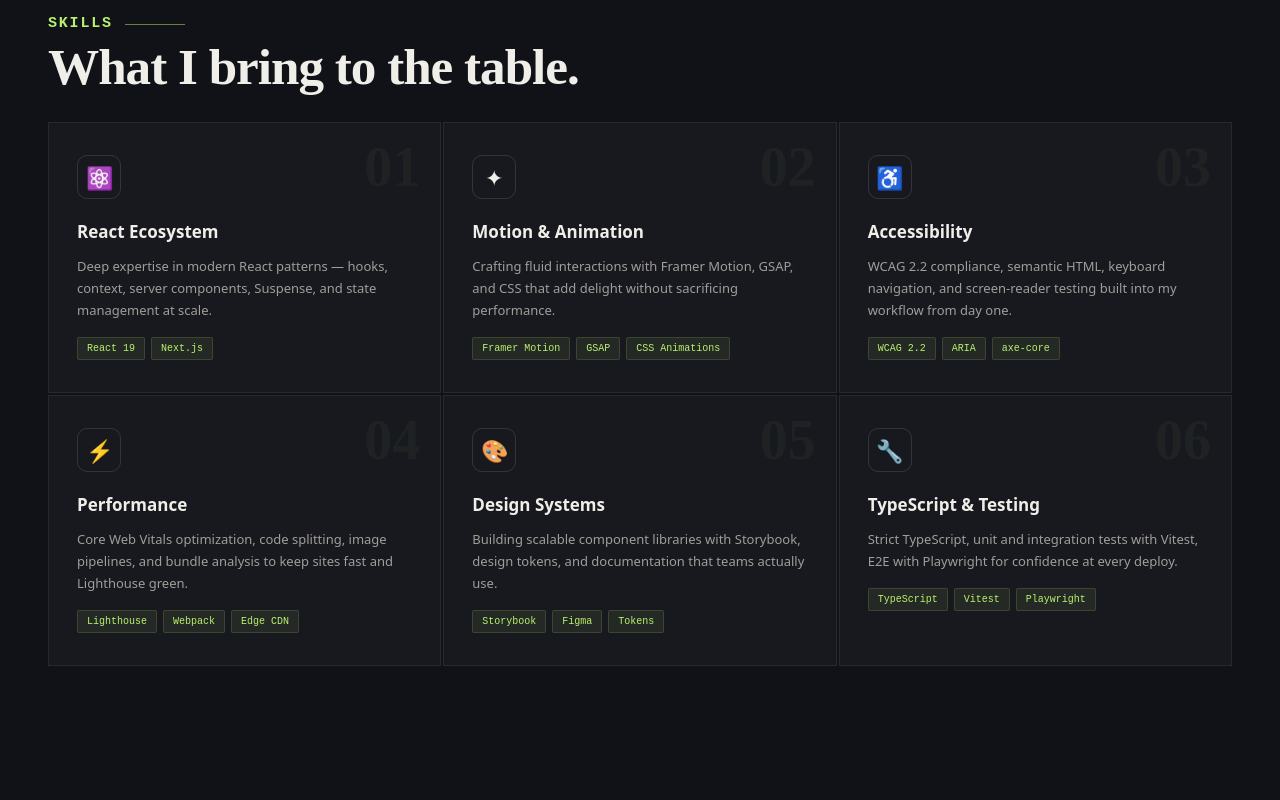
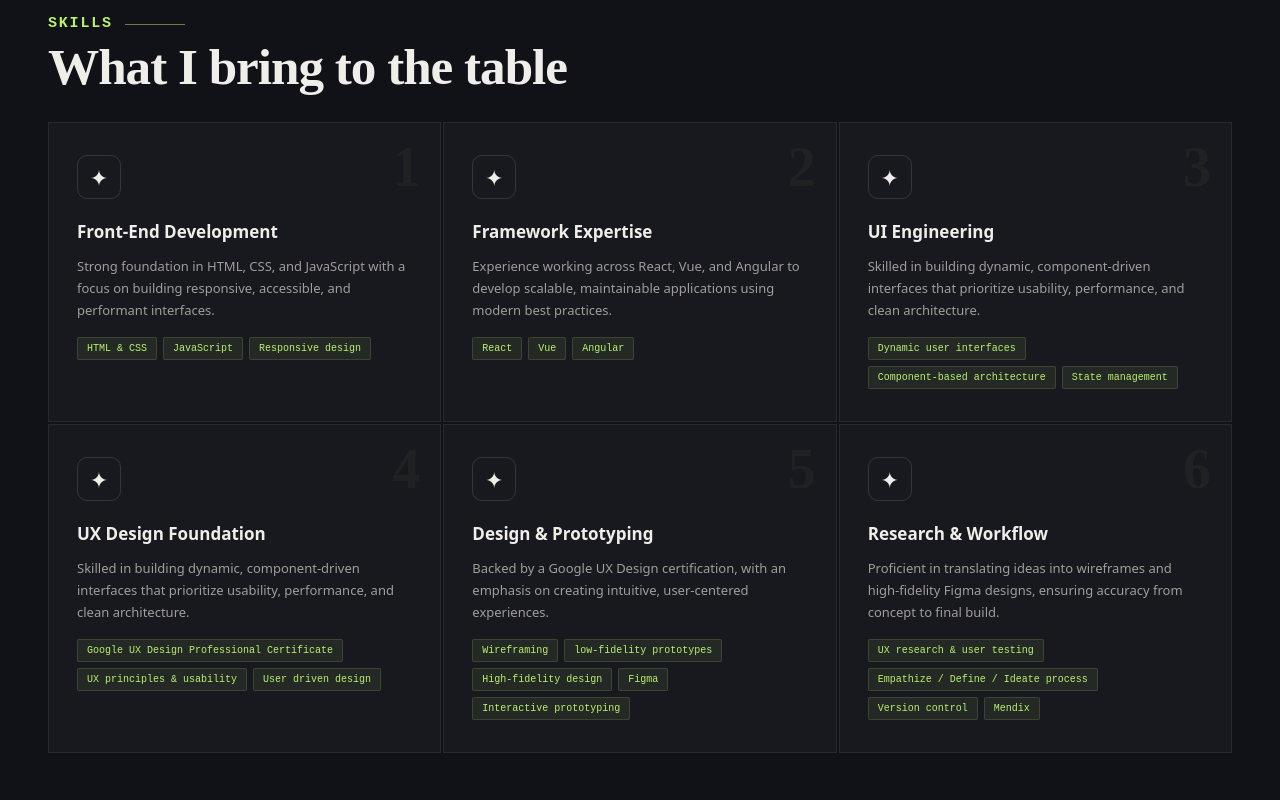
Before and after one commit to mdodd8/my-portfolio, a React (Vite) app: page / in a window 1280 px wide. Shown: the part 1460-2260 px from the top of the page. Built offline with nearby package versions, Linux system fonts and the light colour scheme.

Commit message:
updated structure. Added Skills section and interface

```diff
--- a/src/App.tsx
+++ b/src/App.tsx
@@ -1,98 +1,60 @@
 import './App.css'
-import { BrowserRouter as Router, Routes, Route } from 'react-router-dom';
 import Dashboard from "./Components/Dashboard/Dashboard.tsx";
-import Layout from "./Components/Layout/Layout.tsx";
 import About from "./Components/About/About.tsx";
 import Work from "./Components/Work/Work.tsx";
+import Skills from "./Components/Skills/Skills.tsx";
+import Experience from "./Components/Experience/Experience.tsx";
 import Contact from "./Components/Contact/Contact.tsx";
-import Skills from "./Components/Skills/Skills.tsx";
 
+const scrollTo = (id: string) => {
+    document.querySelector(`#${id}`)?.scrollIntoView({ behavior: 'smooth' });
+};
 
 function App() {
   // const [count, setCount] = useState(0)
 
   return (
-      <Router>
-          <Routes>
-              <Route element={<Layout />}>
-                  <Route path="/" element={<Dashboard />} />
-                  <Route path="/about" element={<About />} />
-                  <Route path="/work" element={<Work />} />
-                  <Route path="/skills" element={<Skills />} />
-                  <Route path="/contact" element={<Contact />} />
-              </Route>
-          </Routes>
-      </Router>
-      // <>
-      //     <nav id="nav">
-      //         <a href="#" className="nav-logo">alex<span>.dev</span></a>
-      //         <ul className="nav-links">
-      //             <li><a href="#work">Work</a></li>
-      //             <li><a href="#about">About</a></li>
-      //             <li><a href="#skills">Skills</a></li>
-      //             <li><a href="#contact">Contact</a></li>
-      //         </ul>
-      //         <button className="nav-cta">Hire Me</button>
-      //     </nav>
-      //     <div className="cursor" id="cursor"></div>
-      //     <div className="cursor-ring" id="cursorRing"></div>
-      //     <section className="hero" id="hero">
-      //         <div className="hero-bg-grid"></div>
-      //         <div className="hero-orb hero-orb-1"></div>
-      //         <div className="hero-orb hero-orb-2"></div>
-      //
-      //         <p className="hero-label">Available for freelance · Based in San Francisco</p>
-      //
-      //         <h1 className="hero-headline">
-      //             Frontend<br/>
-      //             <span className="line2">Developer &</span><br/>
-      //             <span className="accent-word">Craftsman.</span>
-      //         </h1>
-      //
-      //         <div className="hero-bottom">
-      //             <p className="hero-desc">
-      //                 I build <strong>fast, beautiful interfaces</strong> that feel as good as they look.
-      //                 React, TypeScript, motion design — from idea to pixel-perfect reality.
-      //             </p>
-      //             <div className="hero-actions">
-      //                 <div className="hero-btn-group">
-      //                     <button>
-      //                         Work
-      //                     </button>
-      //                     <button>Talk</button>
-      //                     {/*<button className="btn-primary"*/}
-      //                     {/*        onClick="document.querySelector('#work').scrollIntoView({behavior:'smooth'})">View My*/}
-      //                     {/*    Work*/}
-      //                     {/*</button>*/}
-      //                     {/*<button className="btn-ghost"*/}
-      //                     {/*        onClick="document.querySelector('#contact').scrollIntoView({behavior:'smooth'})">Let's*/}
-      //                     {/*    Talk*/}
-      //                     {/*</button>*/}
-      //                 </div>
-      //                 <div className="hero-scroll-hint">
-      //                     <span className="arrow">↓</span>
-      //                     <span>scroll to explore</span>
-      //                 </div>
-      //             </div>
-      //         </div>
-      //     </section>
-      //
-      //
-      //     <div className="marquee-wrap">
-      //         <div className="marquee-track">
-      //             <div
-      //                 className="marquee-item">React <span>✦</span> TypeScript <span>✦</span> Next.js <span>✦</span> Framer
-      //                 Motion <span>✦</span> Tailwind
-      //                 CSS <span>✦</span> GraphQL <span>✦</span> Node.js <span>✦</span> Figma <span>✦</span> Storybook <span>✦</span> Vitest <span>✦</span> Vercel <span>✦</span> Accessibility <span>✦</span> Performance <span>✦</span>
-      //             </div>
-      //             <div
-      //                 className="marquee-item">React <span>✦</span> TypeScript <span>✦</span> Next.js <span>✦</span> Framer
-      //                 Motion <span>✦</span> Tailwind
-      //                 CSS <span>✦</span> GraphQL <span>✦</span> Node.js <span>✦</span> Figma <span>✦</span> Storybook <span>✦</span> Vitest <span>✦</span> Vercel <span>✦</span> Accessibility <span>✦</span> Performance <span>✦</span>
-      //             </div>
-      //         </div>
-      //     </div>
-      // </>
+      <>
+          <header className="d-flex flex-row justify-content-between p-3 navbar"
+                  style={{borderBottom: '1px solid var(--accent)', alignItems: 'center'}}>
+              <a className="navbar-brand" href="#hero">
+                  MD
+              </a>
+              <nav className="nav-links" style={{gap: '40px'}}>
+                  <a href="#about">About</a>
+                  <a href="#work">Work</a>
+                  <a href="#skills">Skills</a>
+                  <a href="#contact">Contact</a>
+              </nav>
+              <button className="btn global-btn" onClick={() =>document.querySelector('#contact')?.scrollIntoView({behavior: 'smooth'})}>Contact Me</button>
+          </header>
+          <main>
+              <Dashboard scrollTo={scrollTo} />
+              <div className="carousel-wrap">
+                  <div className="carousel-track">
+                      <div className="marquee-item">React <span>✦</span> TypeScript <span>✦</span> Wireframing <span>✦</span> UX Design
+                          CSS <span>✦</span> HTML
+                          CSS <span>✦</span> Vue <span>✦</span> Angular <span>✦</span> Figma <span>✦</span> Mendix <span>✦</span> Git <span>✦</span> UX Research <span>✦</span> Dynamic Interfaces <span>✦</span> Performance <span>✦</span>
+                      </div>
+                      <div className="marquee-item">React <span>✦</span> TypeScript <span>✦</span> Wireframing <span>✦</span> UX Design
+                          CSS <span>✦</span> HTML
+                          CSS <span>✦</span> Vue <span>✦</span> Angular <span>✦</span> Figma <span>✦</span> Mendix <span>✦</span> Git <span>✦</span> UX Research <span>✦</span> Dynamic Interfaces <span>✦</span> Performance <span>✦</span>
+                      </div>
+                  </div>
+              </div>
+              <About />
+              <Skills />
+              <Experience />
+              <Work />
+              <Contact />
+          </main>
+          <footer>
+              <p className="footer-copy">© 2026 Melissa Dodd. All rights reserved.</p>
+              <a className="navbar-brand" href="#hero">
+                  MD
+              </a>
+          </footer>
+      </>
   )
 }
 
--- a/src/Components/Layout/Layout.tsx
+++ b/src/Components/Layout/Layout.tsx
@@ -14,32 +14,8 @@
 
     return (
         <div>
-            <header className="d-flex flex-row justify-content-between p-3 navbar"
-                    style={{borderBottom: '1px solid var(--accent)', alignItems: 'center'}}>
-                <a className="navbar-brand" href="#hero">
-                    MD
-                </a>
-                <nav className="nav-links" style={{gap: '40px'}}>
-                    <a href="#about">About</a>
-                    <a href="#work">Work</a>
-                    <a href="#skills">Skills</a>
-                    <a href="#contact">Contact</a>
-                </nav>
-                <button className="btn global-btn" onClick={() =>document.querySelector('#contact')?.scrollIntoView({behavior: 'smooth'})}>Contact Me</button>
-            </header>
+
             <Dashboard scrollTo={scrollTo}/>
-            <div className="carousel-wrap">
-                <div className="carousel-track">
-                    <div className="marquee-item">React <span>✦</span> TypeScript <span>✦</span> Next.js <span>✦</span> Framer
-                        Motion <span>✦</span> Tailwind
-                        CSS <span>✦</span> GraphQL <span>✦</span> Node.js <span>✦</span> Figma <span>✦</span> Storybook <span>✦</span> Vitest <span>✦</span> Vercel <span>✦</span> Accessibility <span>✦</span> Performance <span>✦</span>
-                    </div>
-                    <div className="marquee-item">React <span>✦</span> TypeScript <span>✦</span> Next.js <span>✦</span> Framer
-                        Motion <span>✦</span> Tailwind
-                        CSS <span>✦</span> GraphQL <span>✦</span> Node.js <span>✦</span> Figma <span>✦</span> Storybook <span>✦</span> Vitest <span>✦</span> Vercel <span>✦</span> Accessibility <span>✦</span> Performance <span>✦</span>
-                    </div>
-                </div>
-            </div>
             <About/>
             <Skills/>
             <Experience/>
@@ -47,12 +23,6 @@
 
 
             <Contact/>
-            <footer>
-                <p className="footer-copy">© 2026 Melissa Dodd. All rights reserved.</p>
-                <a className="navbar-brand" href="#hero">
-                    MD
-                </a>
-            </footer>
         </div>
     );
 }
--- a/src/Components/Skills/Skills.tsx
+++ b/src/Components/Skills/Skills.tsx
@@ -1,72 +1,98 @@
 import './Skills.css'
+import type {SkillsInterface} from "../../Interfaces/SkillsInterface.ts";
 
+
+const SkillArray: SkillsInterface[] = [
+    {
+        id: 1,
+        title: "Front-End Development",
+        description:
+            "Strong foundation in HTML, CSS, and JavaScript with a focus on building responsive, accessible, and performant interfaces.",
+        tags: [
+            {label: "HTML & CSS"},
+            {label: "JavaScript"},
+            {label: "Responsive design"},
+        ]
+    },
+    {
+        id: 2,
+        title: "Framework Expertise",
+        description:
+            "Experience working across React, Vue, and Angular to develop scalable, maintainable applications using modern best practices.",
+        tags: [
+            {label: "React"},
+            {label: "Vue"},
+            {label: "Angular"},
+        ]
+    },
+    {
+        id: 3,
+        title: "UI Engineering",
+        description:
+            "Skilled in building dynamic, component-driven interfaces that prioritize usability, performance, and clean architecture.",
+        tags: [
+            {label: "Dynamic user interfaces"},
+            {label: "Component-based architecture"},
+            {label: "State management"},
+        ]
+    },
+    {
+        id: 4,
+        title: "UX Design Foundation",
+        description:
+            "Skilled in building dynamic, component-driven interfaces that prioritize usability, performance, and clean architecture.",
+        tags: [
+            {label: "Google UX Design Professional Certificate"},
+            {label: "UX principles & usability"},
+            {label: "User driven design"},
+        ]
+    },
+    {
+        id: 5,
+        title: "Design & Prototyping",
+        description:
+            "Backed by a Google UX Design certification, with an emphasis on creating intuitive, user-centered experiences.",
+        tags: [
+            {label: "Wireframing"},
+            {label: "low-fidelity prototypes"},
+            {label: "High-fidelity design"},
+            {label: "Figma"},
+            {label: "Interactive prototyping"},
+        ]
+    },
+    {
+        id: 6,
+        title: "Research & Workflow",
+        description:
+            "Proficient in translating ideas into wireframes and high-fidelity Figma designs, ensuring accuracy from concept to final build.",
+        tags: [
+            {label: "UX research & user testing"},
+            {label: "Empathize / Define / Ideate process"},
+            {label: "Version control"},
+            {label: "Mendix"}
+        ]
+    },
+];
 
 function Skills() {
     return (
         <section id="skills" className="skills-section">
             <div className="section-header">Skills</div>
-            <h2 className="section-title">What I bring to the table.</h2>
+            <h2 className="section-title">What I bring to the table</h2>
 
             <div className="skills-grid">
-                <div className="skill-card" data-num="01">
-                    <div className="skill-icon">⚛</div>
-                    <div className="skill-name">React Ecosystem</div>
-                    <p className="skill-desc">Deep expertise in modern React patterns — hooks, context, server
-                        components, Suspense, and state management at scale.</p>
-                    <div className="skill-tags">
-                        <span className="stag">React 19</span><span className="stag">Next.js</span>
+                {SkillArray.map((skill) => (
+                    <div className="skill-card" data-num={skill.id.toString()}>
+                        <div className="skill-icon">✦</div>
+                        <div className="skill-name">{skill.title}</div>
+                        <p className="skill-desc">{skill.description}</p>
+                        <div className="skill-tags">
+                            {skill.tags.map((tag) => (
+                                <span className="stag">{tag.label}</span>
+                            ))}
+                        </div>
                     </div>
-                </div>
-                <div className="skill-card" data-num="02">
-                    <div className="skill-icon">✦</div>
-                    <div className="skill-name">Motion & Animation</div>
-                    <p className="skill-desc">Crafting fluid interactions with Framer Motion, GSAP, and CSS that add
-                        delight without sacrificing performance.</p>
-                    <div className="skill-tags">
-                        <span className="stag">Framer Motion</span><span className="stag">GSAP</span><span
-                        className="stag">CSS Animations</span>
-                    </div>
-                </div>
-                <div className="skill-card" data-num="03">
-                    <div className="skill-icon">♿</div>
-                    <div className="skill-name">Accessibility</div>
-                    <p className="skill-desc">WCAG 2.2 compliance, semantic HTML, keyboard navigation, and screen-reader
-                        testing built into my workflow from day one.</p>
-                    <div className="skill-tags">
-                        <span className="stag">WCAG 2.2</span><span className="stag">ARIA</span><span
-                        className="stag">axe-core</span>
-                    </div>
-                </div>
-                <div className="skill-card" data-num="04">
-                    <div className="skill-icon">⚡</div>
-                    <div className="skill-name">Performance</div>
-                    <p className="skill-desc">Core Web Vitals optimization, code splitting, image pipelines, and bundle
-                        analysis to keep sites fast and Lighthouse green.</p>
-                    <div className="skill-tags">
-                        <span className="stag">Lighthouse</span><span className="stag">Webpack</span><span
-                        className="stag">Edge CDN</span>
-                    </div>
-                </div>
-                <div className="skill-card" data-num="05">
-                    <div className="skill-icon">🎨</div>
-                    <div className="skill-name">Design Systems</div>
-                    <p className="skill-desc">Building scalable component libraries with Storybook, design tokens, and
-                        documentation that teams actually use.</p>
-                    <div className="skill-tags">
-                        <span className="stag">Storybook</span><span className="stag">Figma</span><span
-                        className="stag">Tokens</span>
-                    </div>
-                </div>
-                <div className="skill-card" data-num="06">
-                    <div className="skill-icon">🔧</div>
-                    <div className="skill-name">TypeScript & Testing</div>
-                    <p className="skill-desc">Strict TypeScript, unit and integration tests with Vitest, E2E with
-                        Playwright for confidence at every deploy.</p>
-                    <div className="skill-tags">
-                        <span className="stag">TypeScript</span><span className="stag">Vitest</span><span
-                        className="stag">Playwright</span>
-                    </div>
-                </div>
+                ))}
             </div>
         </section>
     );
--- /dev/null
+++ b/src/Interfaces/SkillsInterface.ts
@@ -0,0 +1,6 @@
+export interface SkillsInterface {
+    id: number;
+    title: string;
+    description: string;
+    tags: { label: string}[];
+}
```
Also changed, not shown: src/App.css (+31 -0 lines), src/Components/Layout/Layout.css (deleted, +0 -30 lines).
